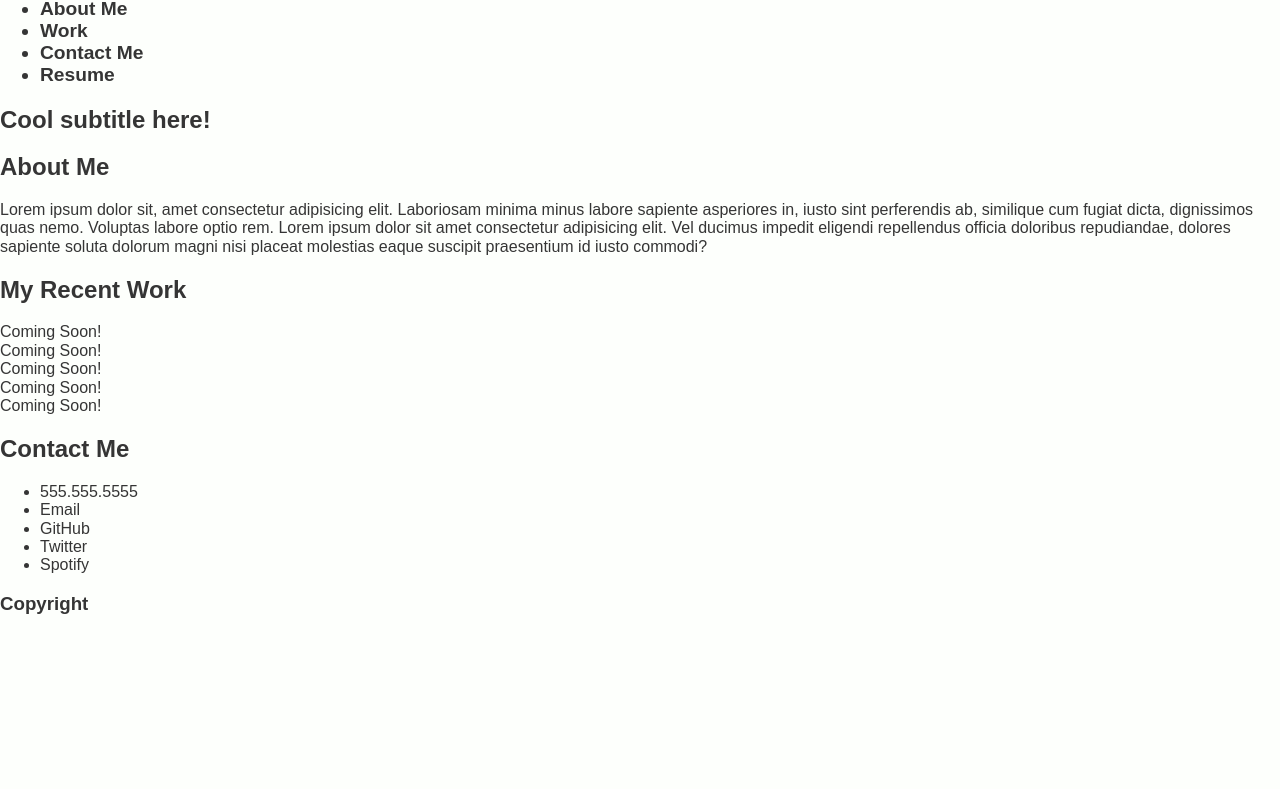
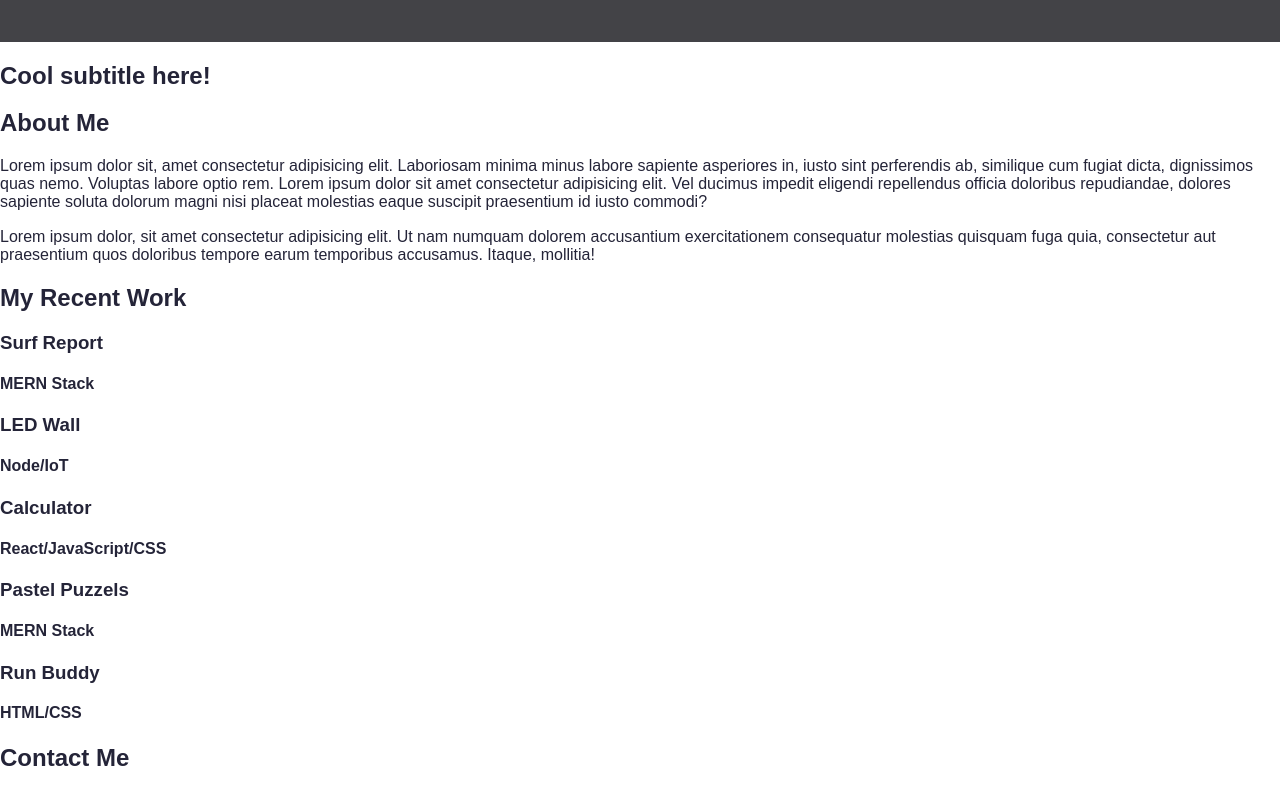
Before and after one commit to hanfernan/Portfolio, a plain HTML site: page index.html in a window 1280 px wide. Shown: the part 98-887 px from the top of the page. Before the commit the page ends 800 px from the top, so only its background shows below. Drawn offline with Linux system fonts and the light colour scheme.

Commit message:
added IDs and classes to HTML

```diff
--- a/Assets/CSS/style.css
+++ b/Assets/CSS/style.css
@@ -1,15 +1,25 @@
 /* Universal selectors  */
 *{
-    background-color:#fdfffc;
-    color:#353535;
+    background-color:#fff;
+    color:#242438;
     font-family: Arial, Helvetica, sans-serif;
 }
 
 /* Element Selectors */
 header{
-   font-size: larger;
-   font-weight: bolder;
-   border-bottom: 5px navy;
+    display: flex;
+    justify-content: space-between;
+    align-items: center;
+    padding: 30px 10%;
+    background-color: rgb(67, 67, 71) ;
+}
+/* Class Selectors */
+.nav-links{
+    list-style: none;
+}
+.nav-links li{
+    display: inline-block;
+    padding: 0px 20px;
 }
 
-/* Class Selectors */
+/* ID Selectors */
--- a/index.html
+++ b/index.html
@@ -13,18 +13,18 @@
     <header>
       <h1>Hannah Fernandes-Martin</h1>
       <nav class="site-menu">
-        <ul>
-          <li>About Me</li>
-          <li>Work</li>
-          <li>Contact Me</li>
-          <li>Resume</li>
+        <ul class="nav-links">
+          <li><a href="#">About Me</a></li>
+          <li><a href="#">Work</a></li>
+          <li><a href="#">Contact Me</a></li>
+          <li><a href="#">Resume</a></li>
         </ul>
       </nav>
     </header>
     <div><h2>Cool subtitle here!</h2></div>
     <main>
-      <h2>About Me</h2>
-      <section>
+      <h2 class="sub-heading">About Me</h2>
+      <section id="about-me">
         <!-- add <img src=""> here -->
         <p>
           Lorem ipsum dolor sit, amet consectetur adipisicing elit. Laboriosam
@@ -35,23 +35,44 @@
           repudiandae, dolores sapiente soluta dolorum magni nisi placeat
           molestias eaque suscipit praesentium id iusto commodi?
         </p>
+        <p>
+          Lorem ipsum dolor, sit amet consectetur adipisicing elit. Ut nam
+          numquam dolorem accusantium exercitationem consequatur molestias
+          quisquam fuga quia, consectetur aut praesentium quos doloribus tempore
+          earum temporibus accusamus. Itaque, mollitia!
+        </p>
       </section>
-      <h2>My Recent Work</h2>
+      <h2 class="sub-heading">My Recent Work</h2>
       <section id="portfolio">
-        <div>Coming Soon!</div>
-        <div>Coming Soon!</div>
-        <div>Coming Soon!</div>
-        <div>Coming Soon!</div>
-        <div>Coming Soon!</div>
+        <div id="surf-report">
+          <h3>Surf Report</h3>
+          <h4>MERN Stack</h4>
+        </div>
+        <div id="led-wall">
+          <h3>LED Wall</h3>
+          <h4>Node/IoT</h4>
+        </div>
+        <div id="calculator">
+          <h3>Calculator</h3>
+          <h4>React/JavaScript/CSS</h4>
+        </div>
+        <div id="pastel-puzzles">
+          <h3>Pastel Puzzels</h3>
+          <h4>MERN Stack</h4>
+        </div>
+        <div id="run-buddy">
+          <h3>Run Buddy</h3>
+          <h4>HTML/CSS</h4>
+        </div>
       </section>
-      <h2>Contact Me</h2>
-      <section>
-        <ul>
+      <h2 class="sub-heading">Contact Me</h2>
+      <section id="contact-me">
+        <ul class="contact-info">
           <li>555.555.5555</li>
-          <li>Email</li>
-          <li>GitHub</li>
-          <li>Twitter</li>
-          <li>Spotify</li>
+          <li><a href="#">Email</a></li>
+          <li><a href="#">GitHub</a></li>
+          <li><a href="#">Twitter</a></li>
+          <li><a href="#">Spotify</a></li>
         </ul>
       </section>
     </main>
```
Also changed, not shown: 1 other file.
